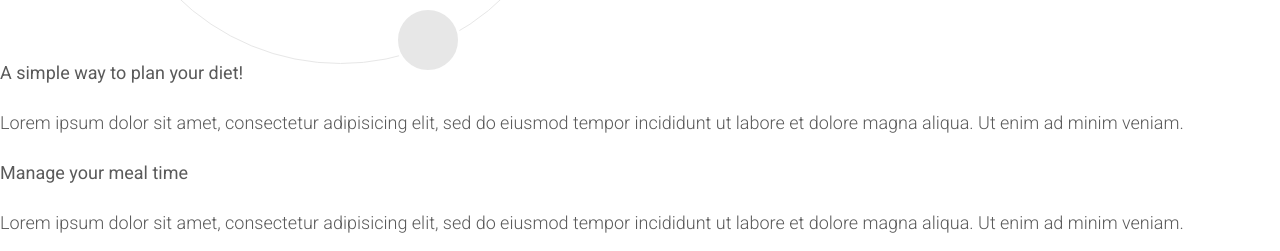
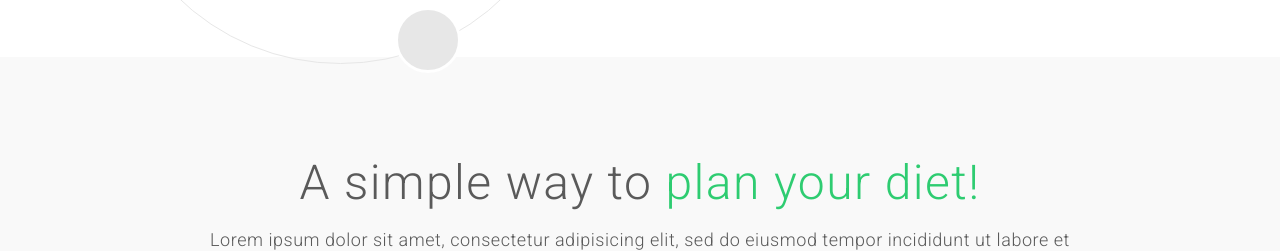
Before and after one commit to plachyndav/fit, a website built with webpack: page src/index.html in a window 1280 px wide. Shown: the part 1345-1596 px from the top of the page. Built offline with nearby package versions, Linux system fonts and the light colour scheme; files whose address does not match are found by name.

Commit message:
complete diet

```diff
--- /dev/null
+++ b/src/styles/blocks/diet.scss
@@ -0,0 +1,37 @@
+.diet {
+    min-height: 900px;
+    padding-top: 110px;
+
+    text-align: center;
+    background-color: $color-dark-white;
+    background-image: url("./../../img/diet-back.png");
+    background-repeat: no-repeat;
+    background-position: center bottom;
+}
+
+.diet__title {
+    display: block;
+    margin-bottom: 25px;
+
+    color: $color-super-dark-grey;
+    font-family: $main-font;
+    font-size: 48px;
+    font-weight: 300;
+    line-height: 32px;
+    letter-spacing: 1.44px;
+    span {
+        color: #2ecc71;
+    }
+}
+
+.diet__description {
+    max-width: 860px;
+    margin: 0 auto;
+
+    color: $color-super-dark-grey;
+    font-family: $main-font;
+    font-size: 18px;
+    font-weight: 300;
+    line-height: 32px;
+    letter-spacing: 0.54px;
+}
--- a/src/styles/blocks/toggles.scss
+++ b/src/styles/blocks/toggles.scss
@@ -43,6 +43,9 @@
 
     &:hover {
         border-color: $color-green;
+    }
+
+    &:focus {
     }
 
     &--active {
--- a/src/styles/style.scss
+++ b/src/styles/style.scss
@@ -10,3 +10,4 @@
 @import "./blocks/calories.scss";
 @import "./blocks/page-main.scss";
 @import "./blocks/toggles.scss";
+@import "./blocks/diet.scss";
```
